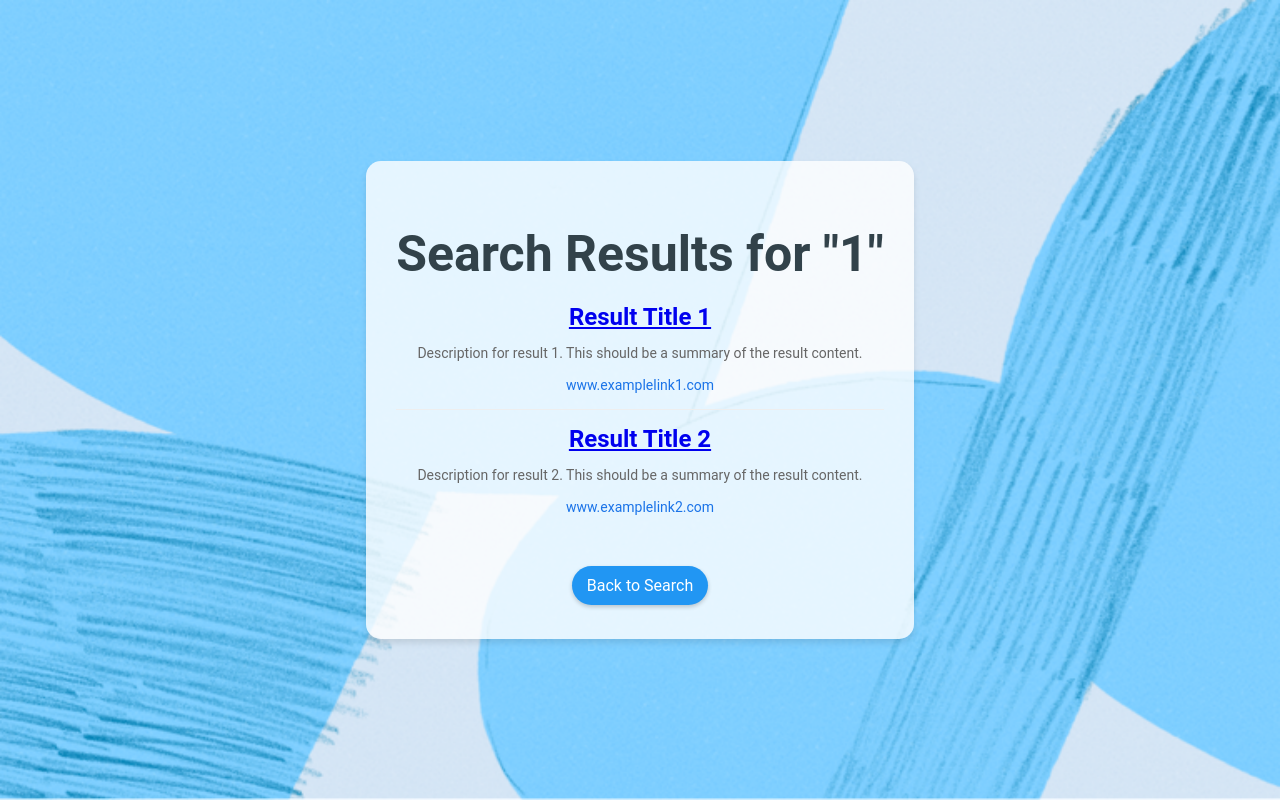
After one commit to Alfred-CQ/Harmony, a Flask app: page /search_results/1 in a window 1280 px wide. The commit adds this page. Run offline with Flask 3, Linux system fonts and the light colour scheme.

Commit message:
feat(ui) 💄: Added Harmony search results page and fixed index errors

```diff
--- a/Harmony/routes.py
+++ b/Harmony/routes.py
@@ -9,5 +9,11 @@ bp = Blueprint("main", __name__)
 def index():
     if request.method == "POST":
         query = request.form["search"]
-        return redirect(url_for("search_results", query=query))
+        if query != "":
+            return redirect(url_for("main.search_results", query=query))
     return render_template("index.html")
+
+
+@bp.route("/search_results/<query>")
+def search_results(query):
+    return render_template("search_results.html", query=query)
--- a/Harmony/static/css/style.css
+++ b/Harmony/static/css/style.css
@@ -70,3 +70,79 @@ button:hover {
     from { opacity: 0; }
     to { opacity: 1; }
 }
+
+.search-results-container {
+    background: rgba(255, 255, 255, 0.8);
+    padding: 30px;
+    border-radius: 15px;
+    box-shadow: 0 4px 6px rgba(0,0,0,0.1);
+    width: 100%;
+    max-width: 900px;
+    margin: 20px auto;
+}
+
+.result-item {
+    border-bottom: 1px solid #eee;
+    padding-bottom: 15px;
+    margin-bottom: 15px;
+}
+
+.result-item:last-child {
+    border-bottom: none;
+}
+
+.result-item h2 {
+    margin: 0;
+    padding: 0;
+    font-size: 24px;
+}
+
+.result-item p {
+    font-size: 14px;
+    color: #666;
+}
+
+.result-item .result-link {
+    color: #1a73e8;
+    text-decoration: none;
+    font-size: 14px;
+}
+
+.result-item .result-link:hover {
+    text-decoration: underline;
+}
+
+.back-button {
+    display: inline-block;
+    padding: 10px 15px;
+    margin-top: 20px;
+    color: white;
+    background-color: #2196f3;
+    border-radius: 20px;
+    text-decoration: none;
+    transition: background-color 0.3s ease, box-shadow 0.3s ease;
+    box-shadow: 0 2px 4px rgba(0,0,0,0.2);
+    position: relative;
+    overflow: hidden;
+}
+
+.back-button:hover {
+    background-color: #1976D2;
+    box-shadow: 0 4px 8px rgba(0,0,0,0.3);
+}
+.back-button::before {
+    content: '';
+    position: absolute;
+    background: rgba(255, 255, 255, 0.3);
+    border-radius: 50%;
+    transform: scale(0);
+    animation: ripple 0.6s linear;
+    pointer-events: none;
+}
+
+@keyframes ripple {
+    to {
+        transform: scale(4);
+        opacity: 0;
+    }
+}
--- a/Harmony/templates/index.html
+++ b/Harmony/templates/index.html
@@ -13,7 +13,7 @@
     >
         <div class="search-container">
             <h1>Harmony</h1>
-            <form action="#" method="post">
+            <form action="{{ url_for('main.index') }}" method="post">
                 <input
                     type="text"
                     name="search"
--- /dev/null
+++ b/Harmony/templates/search_results.html
@@ -0,0 +1,41 @@
+<!DOCTYPE html>
+<html lang="en">
+    <head>
+        <meta charset="UTF-8" />
+        <title>Search Results - Harmony Browser</title>
+        <link
+            rel="stylesheet"
+            href="{{ url_for('static', filename='css/style.css') }}"
+        />
+    </head>
+    <body
+        style="background-image: url('{{ url_for('static', filename='images/background_search.png') }}');"
+    >
+        <div class="search-results-container">
+            <h1>Search Results for "{{ query }}"</h1>
+            <div class="results">
+                <!-- Mockup for search results; this will need to be dynamic based on actual search results -->
+                <div class="result-item">
+                    <h2><a href="#">Result Title 1</a></h2>
+                    <p>
+                        Description for result 1. This should be a summary of
+                        the result content.
+                    </p>
+                    <a href="#" class="result-link">www.examplelink1.com</a>
+                </div>
+                <div class="result-item">
+                    <h2><a href="#">Result Title 2</a></h2>
+                    <p>
+                        Description for result 2. This should be a summary of
+                        the result content.
+                    </p>
+                    <a href="#" class="result-link">www.examplelink2.com</a>
+                </div>
+                <!-- Repeat the above block for each result -->
+            </div>
+            <a href="{{ url_for('main.index') }}" class="back-button"
+                >Back to Search</a
+            >
+        </div>
+    </body>
+</html>
```
Also changed, not shown: Harmony/static/images/background_search.png (added).
